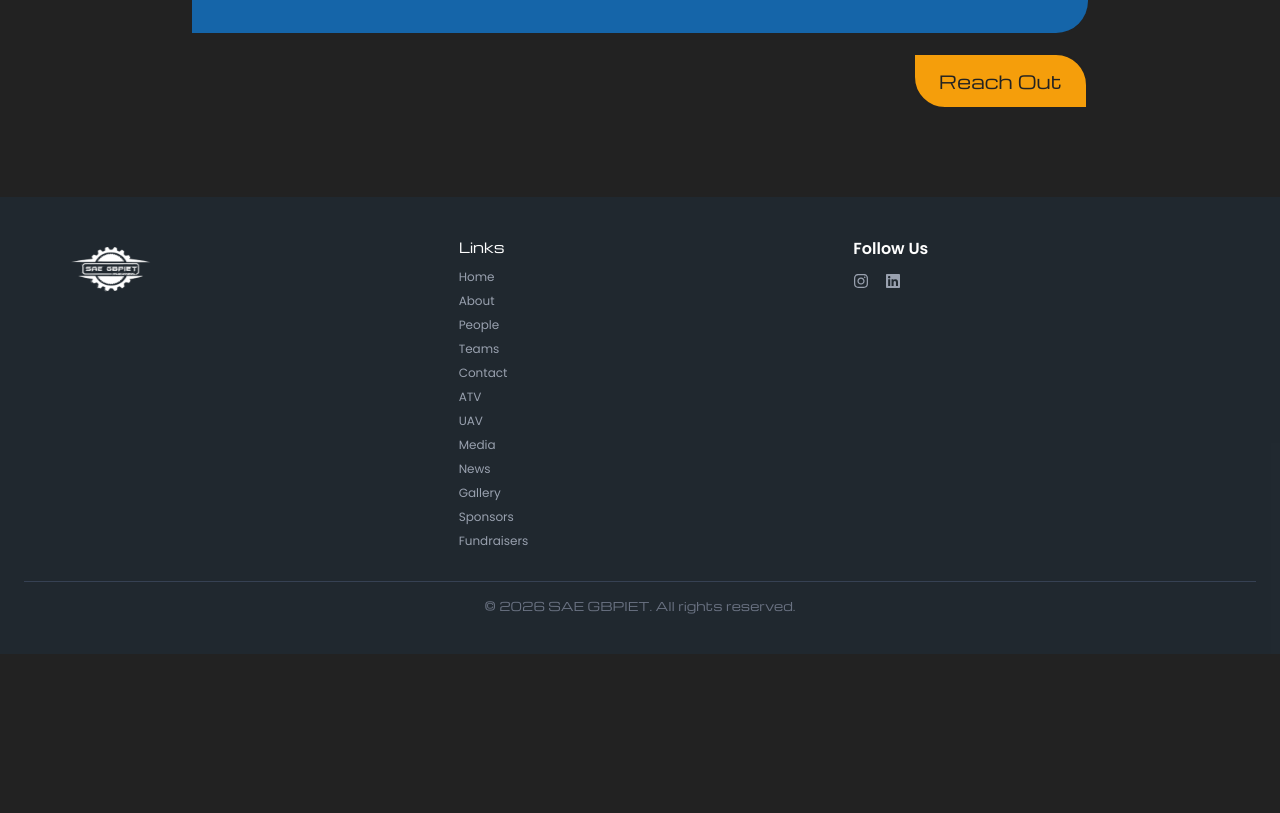
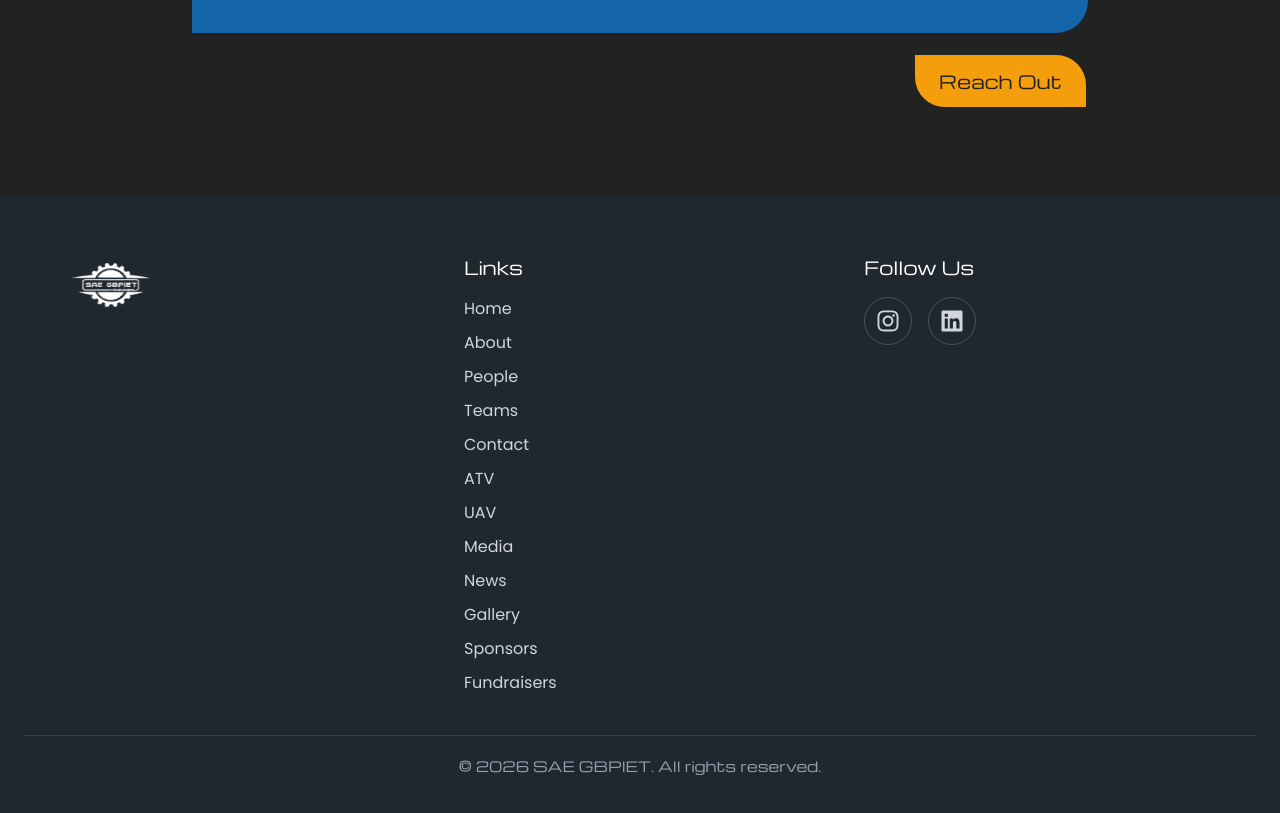
Before and after one commit to sae-gbpiet-dev/website-dev, a Next.js app: page / in a window 1280 px wide. Shown: the part 5654-6467 px from the top of the page. Before the commit the page ends 6308 px from the top, so only its background shows below. Built offline with nearby package versions, Linux system fonts and the light colour scheme.

Commit message:
update media description

```diff
--- a/app/components/Footer.tsx
+++ b/app/components/Footer.tsx
@@ -5,12 +5,12 @@ import { FaInstagram, FaLinkedin } from "react-icons/fa6";
 
 function Footer() {
   return (
-    <footer className="bg-brand-blue/10 text-white py-10 px-6">
-      <div className="max-w-6xl mx-auto grid md:grid-cols-3 gap-8">
+    <footer className="bg-brand-blue/10 px-6 py-12 text-white sm:py-14">
+      <div className="mx-auto grid max-w-6xl gap-10 md:grid-cols-3 md:gap-12">
 
         {/* Section 1 */}
         <div>
-          <h2 className="text-xl font-semibold mb-3">
+          <h2 className="mb-3 text-xl font-semibold">
             <Logo/>
           </h2>
           <p className="text-gray-400">
@@ -20,42 +20,42 @@ function Footer() {
 
         {/* Section 2 */}
         <div>
-          <h3 className="font-heading text-sm mb-3">Links</h3>
-          <ul className="space-y-2 text-gray-400">
-            <li className="text-xs hover:text-white">
+          <h3 className="mb-4 font-heading text-base text-white sm:text-lg">Links</h3>
+          <ul className="space-y-2.5 text-sm text-gray-300 sm:text-base">
+            <li className="transition-colors hover:text-brand-gold">
               <Link href="/">Home</Link>
             </li>
-            <li className="text-xs hover:text-white">
+            <li className="transition-colors hover:text-brand-gold">
               <Link href="/info">About</Link>
             </li>
-            <li className="text-xs hover:text-white">
+            <li className="transition-colors hover:text-brand-gold">
               <Link href="/people">People</Link>
             </li>
-            <li className="text-xs hover:text-white">
+            <li className="transition-colors hover:text-brand-gold">
               <Link href="/teams">Teams</Link>
             </li>
-            <li className="text-xs hover:text-white">
+            <li className="transition-colors hover:text-brand-gold">
               <Link href="/contact">Contact</Link>
             </li>
-            <li className="text-xs hover:text-white">
+            <li className="transition-colors hover:text-brand-gold">
               <Link href="/teams/atv">ATV</Link>
             </li>
-            <li className="text-xs hover:text-white">
+            <li className="transition-colors hover:text-brand-gold">
               <Link href="/teams/uav">UAV</Link>
             </li>
-            <li className="text-xs hover:text-white">
+            <li className="transition-colors hover:text-brand-gold">
               <Link href="/teams/media">Media</Link>
             </li>
-            <li className="text-xs hover:text-white">
+            <li className="transition-colors hover:text-brand-gold">
               <Link href="/news">News</Link>
             </li>
-            <li className="text-xs hover:text-white">
+            <li className="transition-colors hover:text-brand-gold">
               <Link href="/gallery">Gallery</Link>
             </li>
-            <li className="text-xs hover:text-white">
+            <li className="transition-colors hover:text-brand-gold">
               <Link href="/sponsors">Sponsors</Link>
             </li>
-            <li className="text-xs hover:text-white">
+            <li className="transition-colors hover:text-brand-gold">
               <Link href="/fundraising">Fundraisers</Link>
             </li>
           </ul>
@@ -63,25 +63,25 @@ function Footer() {
 
         {/* Section 3 */}
         <div>
-          <h3 className="font-semibold mb-3">Follow Us</h3>
-          <div className="flex gap-4 text-gray-400">
+          <h3 className="mb-4 font-heading text-base text-white sm:text-lg">Follow Us</h3>
+          <div className="flex gap-4 text-gray-300">
             <a
               href="https://www.instagram.com/saegbpiet?igsi=OHBhcXpzaDFwcHZn"
               target="_blank"
               rel="noreferrer"
               aria-label="SAE GBPIET on Instagram"
-              className="hover:text-white"
+              className="flex h-12 w-12 items-center justify-center rounded-full border border-white/20 text-2xl transition-all duration-300 hover:-translate-y-1 hover:border-brand-gold hover:bg-brand-gold hover:text-brand-dark"
             >
-              <FaInstagram/>
+              <FaInstagram aria-hidden="true" />
             </a>
             <a
               href="https://www.linkedin.com/in/sae-gbpiet-506a86296?utm_source=share_via&utm_content=profile&utm_medium=member_android"
               target="_blank"
               rel="noreferrer"
               aria-label="SAE GBPIET on LinkedIn"
-              className="hover:text-white"
+              className="flex h-12 w-12 items-center justify-center rounded-full border border-white/20 text-2xl transition-all duration-300 hover:-translate-y-1 hover:border-brand-gold hover:bg-brand-gold hover:text-brand-dark"
             >
-              <FaLinkedin/>
+              <FaLinkedin aria-hidden="true" />
             </a>
           </div>
         </div>
@@ -89,7 +89,7 @@ function Footer() {
       </div>
 
       {/* Bottom */}
-      <div className="text-center font-heading text-xs text-gray-500 mt-8 border-t border-gray-700 pt-4">
+      <div className="mt-10 border-t border-gray-700 pt-5 text-center font-heading text-sm text-gray-400">
         © {new Date().getFullYear()} SAE GBPIET. All rights reserved.
       </div>
     </footer>
```
